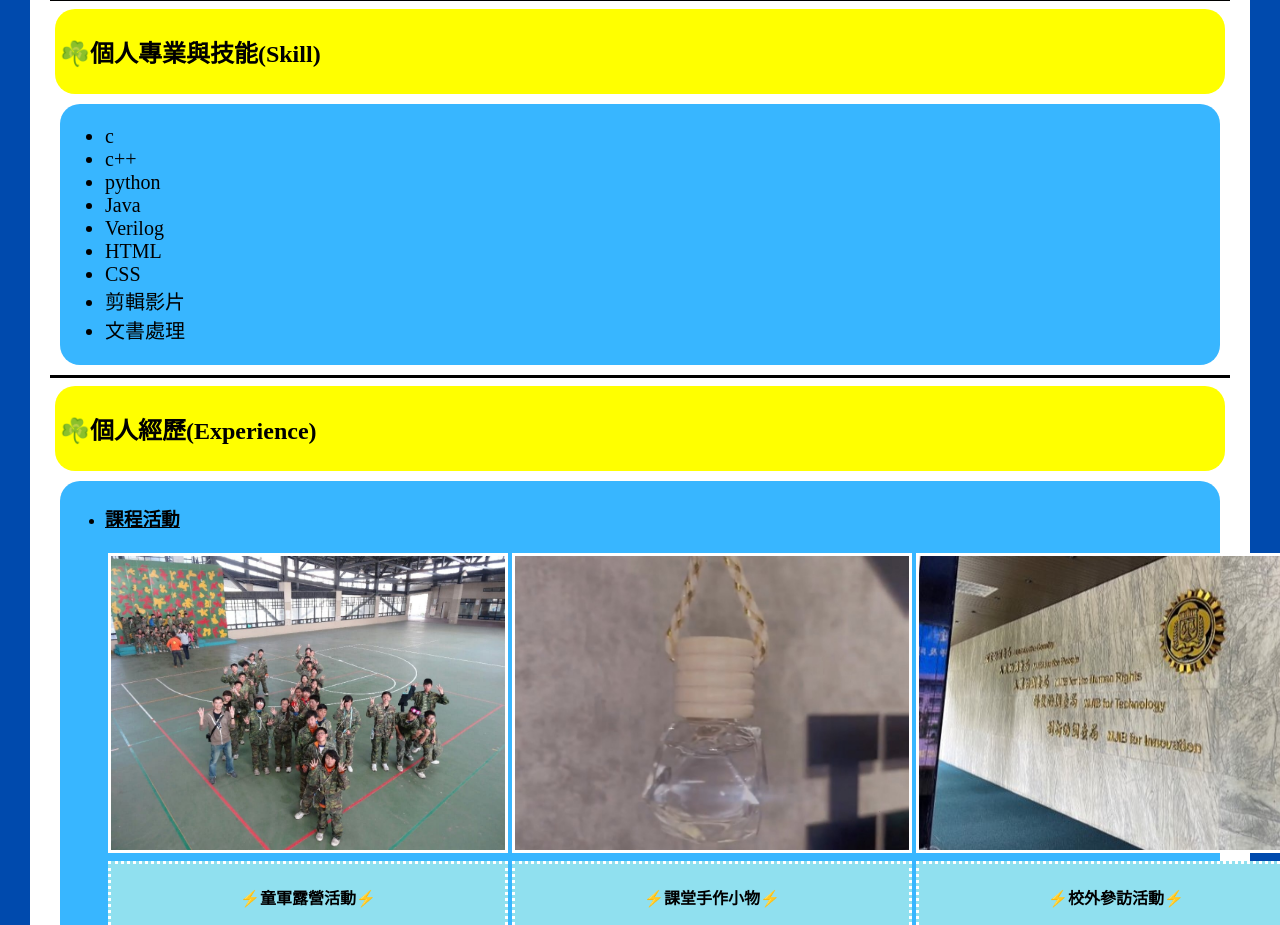
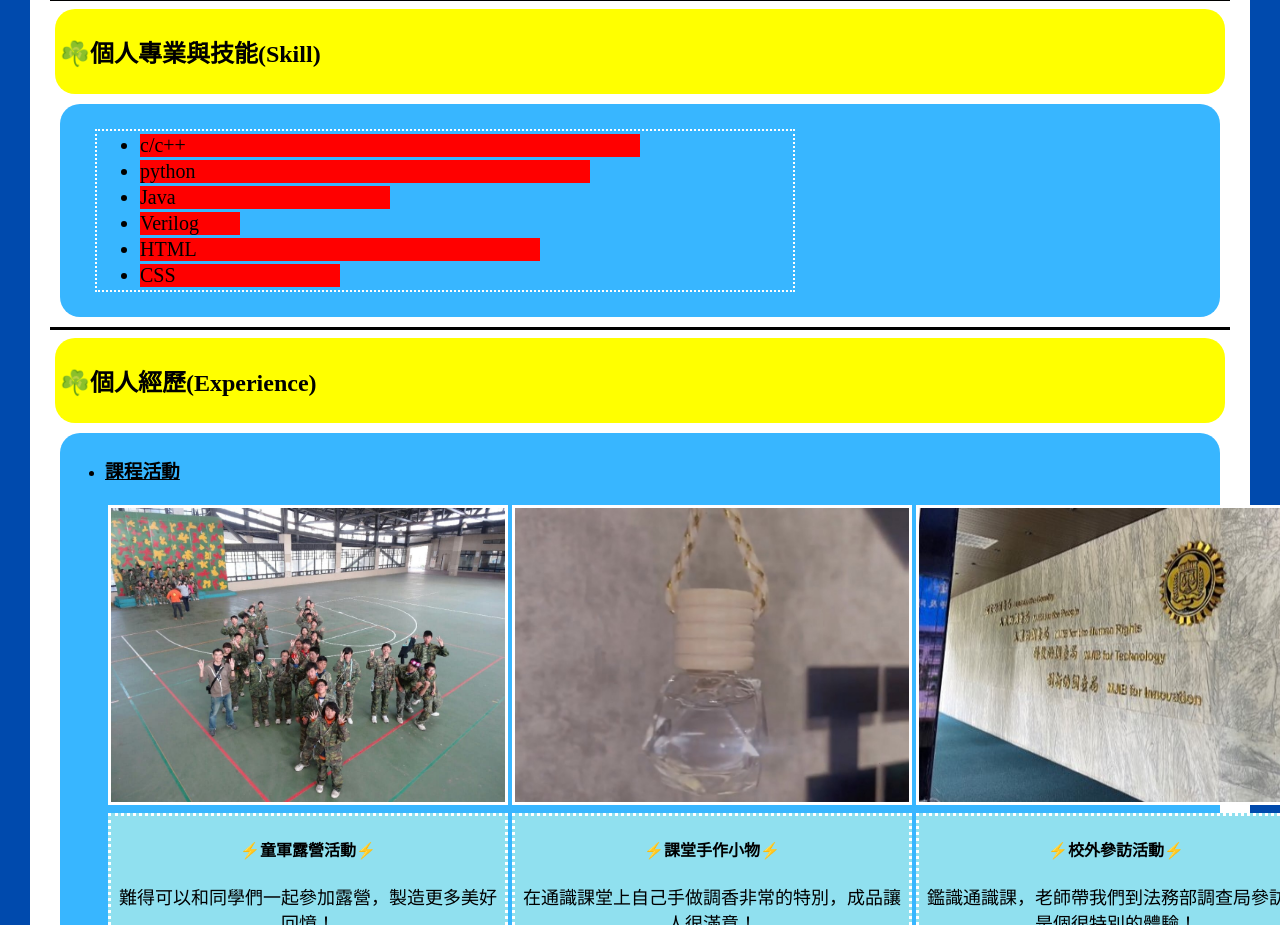
Before and after one commit to pikachu1213/midterm, a plain HTML site: page index.html in a window 1280 px wide. Shown: the part 1600-2525 px from the top of the page. Drawn offline with Linux system fonts and the light colour scheme.

Commit message:
first commit

```diff
--- a/index.html
+++ b/index.html
@@ -86,17 +86,14 @@
             </section>
 
             <section class="content">
-                <ul>
+                <ul class="border">
                     <div class="font">
-                        <li>c</li>
-                        <li>c++</li>
-                        <li>python</li>
-                        <li>Java</li>
-                        <li>Verilog</li>
-                        <li>HTML</li>
-                        <li>CSS</li>
-                        <li>剪輯影片</li>
-                        <li>文書處理</li>
+                        <li class="pro_90">c/c++</li>
+                        <li class="pro_85">python</li>
+                        <li class="pro_65">Java</li>
+                        <li class="pro_50">Verilog</li>
+                        <li class="pro_80">HTML</li>
+                        <li class="pro_60">CSS</li>
                     </div>
                 </ul>
             </section>
--- a/webstyle.css
+++ b/webstyle.css
@@ -130,3 +130,106 @@ footer {
 .clearfix {
     clear: both;
 }
+
+.border {
+    margin: 20px 30px;
+    border: white dotted 2px;
+    width: 700px;
+}
+
+div li {
+    margin: 3px;
+    width: 100px;
+    border-right-style: solid;
+    border-right-color: red;
+}
+
+.pro_50 {
+    animation: pro50 2s ease-out;
+    border-right-width: 100px;
+}
+
+@keyframes pro50 {
+    0% {
+        border-right-width: 100px;
+    }
+
+    100% {
+        border-right-width: 100px;
+    }
+}
+
+.pro_60 {
+    animation: pro60 2s ease-out;
+    border-right-width: 200px;
+}
+
+@keyframes pro60 {
+    0% {
+        border-right-width: 100px;
+    }
+
+    100% {
+        border-right-width: 200px;
+    }
+}
+
+.pro_65 {
+    animation: pro65 2s ease-out;
+    border-right-width: 250px;
+}
+
+@keyframes pro65 {
+    0% {
+        border-right-width: 100px;
+    }
+
+    100% {
+        border-right-width: 250px;
+    }
+}
+
+.pro_80 {
+    animation: pro80 2s ease-out;
+    border-right-width: 400px;
+}
+
+@keyframes pro80 {
+    0% {
+        border-right-width: 100px;
+    }
+
+    100% {
+        border-right-width: 400px;
+    }
+}
+
+.pro_85 {
+    animation: pro85 2s ease-out;
+    border-right-width: 450px;
+}
+
+@keyframes pro85 {
+    0% {
+        border-right-width: 100px;
+    }
+
+    100% {
+        border-right-width: 450px;
+    }
+}
+
+.pro_90 {
+    animation: pro90 2s ease-out;
+    border-right-width: 500px;
+}
+
+@keyframes pro90 {
+    0% {
+        border-right-width: 100px;
+    }
+
+    100% {
+        border-right-width: 500px;
+    }
+}
```
Also changed, not shown: image/photo34.jpg.
